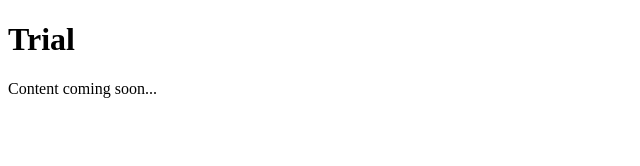
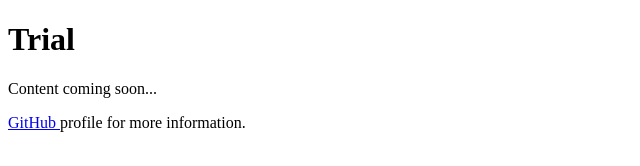
Before and after one commit to YuilTripathee/falco_COTS_program, a plain HTML site: page index.html in a window 1280 px wide. Shown: the whole page, without its empty margins (0-640 px from the left). Drawn offline with Linux system fonts and the light colour scheme.

Commit message:
Update index.html

```diff
--- a/index.html
+++ b/index.html
@@ -12,6 +12,10 @@
     <h1>Trial</h1>
 
     <p>Content coming soon...</p>
+
+    <p>
+        <a href="https://github.com/YuilTripathee"> GitHub </a> profile for more information.
+    </p>
 </body>
 
 </html>
```
